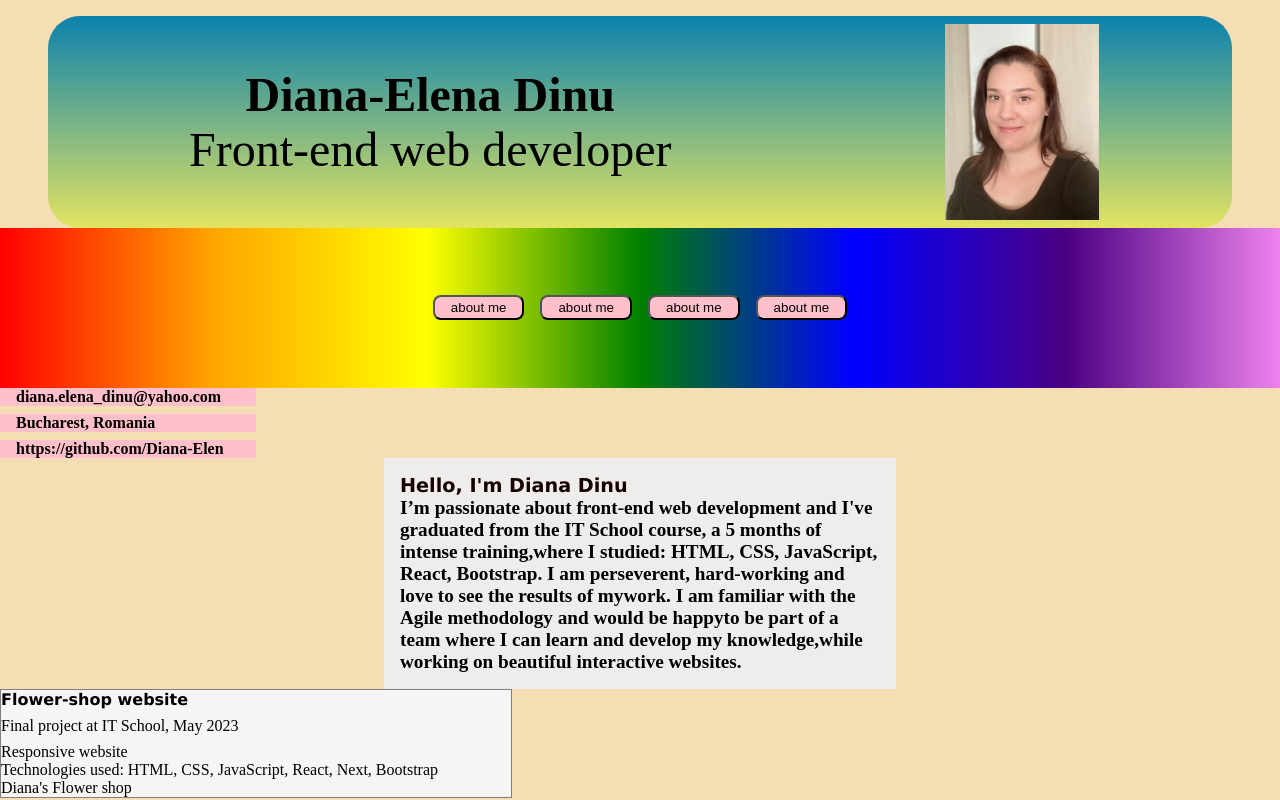
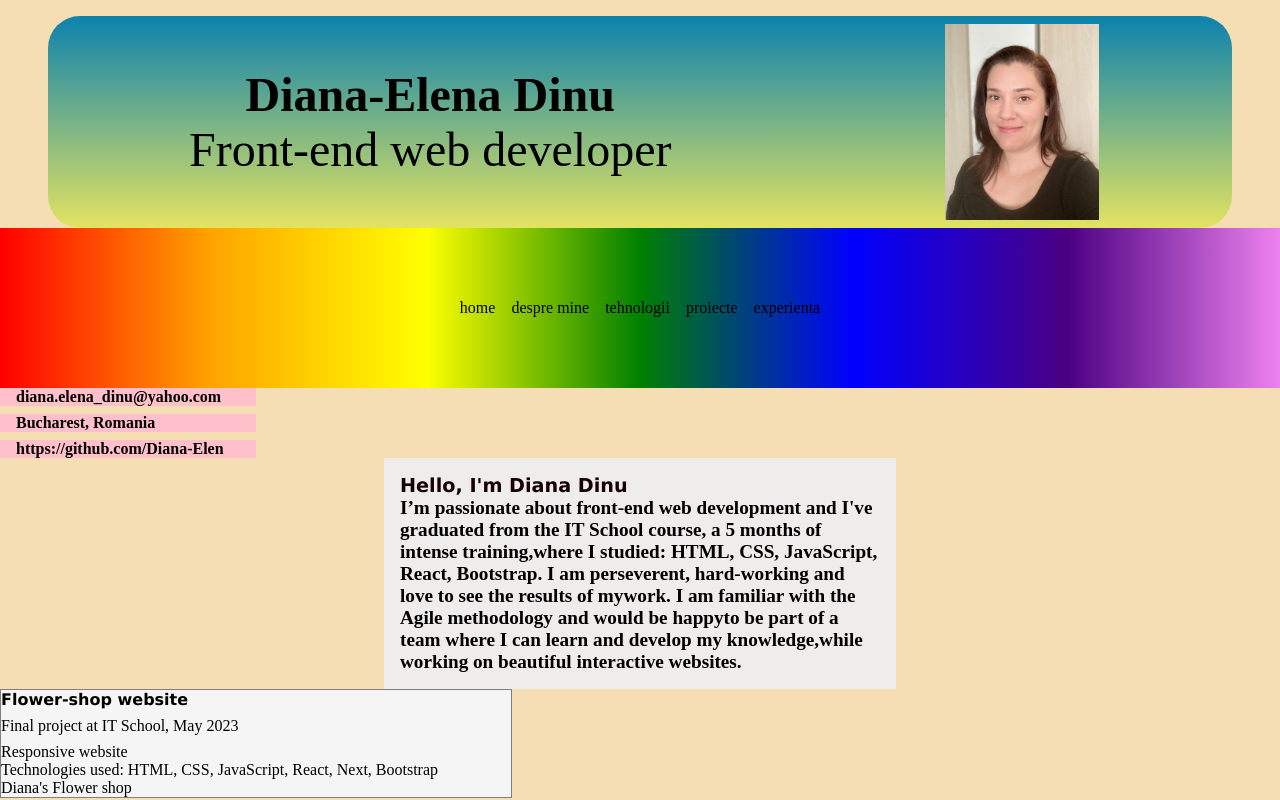
Before and after one commit to Diana-Elen/portofolio, a Next.js app in the folder my-portofolio/: page / in a window 1280 px wide. Built offline with nearby package versions, Linux system fonts and the light colour scheme.

Commit message:
renderbuttons

```diff
--- a/my-portofolio/components/Button.js
+++ b/my-portofolio/components/Button.js
@@ -1,9 +1,9 @@
 import styles from "../style/Button.module.css"
 
-export default function Button() {
+export default function Button({element}) {
     return <>
     <button type="button" className={styles.button_design}>
-        about me
+        {element}
     </button>
     </>
 }
--- a/my-portofolio/components/Navbar.js
+++ b/my-portofolio/components/Navbar.js
@@ -2,12 +2,11 @@ import Button from "./Button";
 import styles from "../style/Navbar.module.css"
 
 export default function Navbar() {
+    const mybuttons=["home", "despre mine", "tehnologii", "proiecte", "experienta"];
+    const renderButtons = mybuttons.map((button, index) => <div key={index}>{button}</div>);
     return <>
     <div className={styles.navbar_buttons}>
-    <Button />
-    <Button />
-    <Button />
-    <Button />
+       {renderButtons}
     </div>
    </>
 }
```
